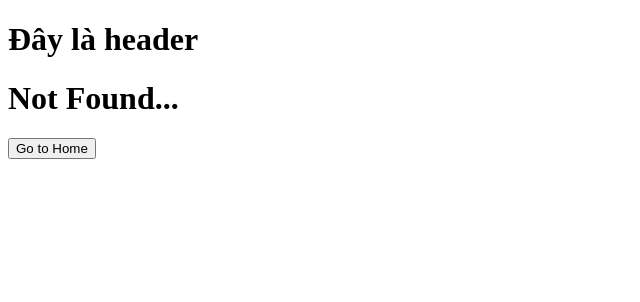
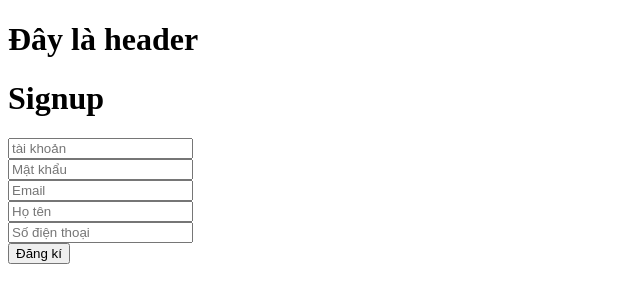
Before and after one commit to dannhu283/capstone-movie, a React (Create React App) app: page /Sign-up in a window 1280 px wide. Before the commit this address had no page. Shown: the top 302 px of the page, without its empty margins (0-640 px from the left). Built offline with nearby package versions, Linux system fonts and the light colour scheme.

Commit message:
add folder and regex form

```diff
--- a/package.json
+++ b/package.json
@@ -3,14 +3,17 @@
   "version": "0.1.0",
   "private": true,
   "dependencies": {
+    "@mui/material": "^5.14.9",
     "@reduxjs/toolkit": "^1.9.5",
     "@tanstack/react-query": "^4.35.0",
     "@testing-library/jest-dom": "^5.17.0",
     "@testing-library/react": "^13.4.0",
     "@testing-library/user-event": "^13.5.0",
     "axios": "^1.5.0",
+    "dayjs": "^1.11.9",
     "react": "^18.2.0",
     "react-dom": "^18.2.0",
+    "react-hook-form": "^7.46.1",
     "react-router-dom": "^6.15.0",
     "react-scripts": "5.0.1",
     "web-vitals": "^2.1.4"
--- a/src/App.js
+++ b/src/App.js
@@ -4,6 +4,8 @@ import Home from "./modules/Home";
 import Details from "./modules/Details";
 import NotFound from "./Components/NotFound/NotFound";
 import MainLayout from "./layouts/MainLayout/MainLayout";
+import Singin from "./modules/Auth/pages/Signin/Singin";
+import Signup from "./modules/Auth/pages/Signup/Signup";
 
 function App() {
   return (
@@ -11,10 +13,12 @@ function App() {
       <Routes>
         <Route path="/" element={<MainLayout />}>
           <Route index element={<Home />} />
+
           <Route path="movies/:movieId" element={<Details />} />
-
-          <Route path="*" element={<NotFound />} />
+          <Route path="sign-in" element={<Singin />} />
+          <Route path="Sign-up" element={<Signup />} />
         </Route>
+        <Route path="*" element={<NotFound />} />
       </Routes>
     </BrowserRouter>
   );
--- a/src/layouts/MainLayout/MainLayout.jsx
+++ b/src/layouts/MainLayout/MainLayout.jsx
@@ -1,15 +1,15 @@
 import React from "react";
 
-import { Outlet } from "react-router-dom";
+import { Outlet, Link } from "react-router-dom";
 
 import Header from "../../Components/Header";
 
 export default function MainLayout() {
   return (
-    <div>
+    <>
       <Header />
 
       <Outlet />
-    </div>
+    </>
   );
 }
--- /dev/null
+++ b/src/modules/Auth/pages/Signin/Singin.jsx
@@ -0,0 +1,5 @@
+import React from "react";
+
+export default function Singin() {
+  return <div>Singin</div>;
+}
--- /dev/null
+++ b/src/modules/Auth/pages/Signin/index.js
@@ -0,0 +1 @@
+export { default } from "./Singin";
--- /dev/null
+++ b/src/modules/Auth/pages/Signup/Signup.jsx
@@ -0,0 +1,75 @@
+import React from "react";
+import { useForm } from "react-hook-form";
+
+export default function Sinup() {
+  const {
+    register,
+    handleSubmit,
+    formState: { errors },
+  } = useForm({
+    defaultValues: {
+      taiKhoan: "",
+      matKhau: "",
+      email: "",
+      hoTen: "",
+      soDt: "",
+    },
+  });
+
+  const onSubmit = (values) => {
+    console.log(values);
+
+    //gọi API đăng kí
+  };
+
+  const onError = (errors) => {
+    console.log(errors);
+  };
+
+  return (
+    <div>
+      <h1>Signup</h1>
+      <form onSubmit={handleSubmit(onSubmit, onError)}>
+        <div>
+          <input
+            placeholder="tài khoản"
+            {...register("taiKhoan", {
+              required: {
+                value: true,
+                message: "Tài Khoản không được để trống",
+              },
+            })}
+          />
+          {errors.taiKhoan && <p>{errors.taiKhoan.message}</p>}
+        </div>
+        <div>
+          <input
+            placeholder="Mật khẩu"
+            {...register("matKhau", {
+              pattern: {
+                value: /^(?=.*[A-Z])(?=.*[a-z])(?=.*\d)[A-Za-z\d]{8}$/,
+                message:
+                  "Mật khẩu ít nhất có 8 kí tự ,1 kí tự hoa,1 kí tự thường và 1 số ",
+              },
+              required: {
+                value: true,
+                message: "Mật khẩu không được để trống",
+              },
+            })}
+          />
+          {errors.matKhau && <p>{errors.matKhau.message}</p>}
+        </div>
+        <div>
+          <input placeholder="Email" {...register("email")} />
+        </div>
+        <div>
+          <input placeholder="Họ tên" {...register("hoTen")} />
+        </div>
+        <div>
+          <input placeholder="Số điện thoại" {...register("soDt")} />
+        </div>
+        <button type="submit">Đăng kí</button>
+      </form>
+    </div>
+  );
+}
--- /dev/null
+++ b/src/modules/Auth/pages/Signup/index.js
@@ -0,0 +1 @@
+export { default } from "./Signup";
--- a/src/modules/Details/Details.jsx
+++ b/src/modules/Details/Details.jsx
@@ -1,12 +1,14 @@
 import React from "react";
+import { useParams } from "react-router-dom";
 import MovieProfile from "./MovieProfile";
 import ShowTime from "./ShowTime";
 
 export default function Details() {
+  const { movieId } = useParams();
   return (
     <div>
-      <MovieProfile />
-      <ShowTime />
+      <MovieProfile movieId={movieId} />
+      <ShowTime movieId={movieId} />
     </div>
   );
 }
--- a/src/modules/Home/Showing/Showing.jsx
+++ b/src/modules/Home/Showing/Showing.jsx
@@ -1,5 +1,30 @@
 import React from "react";
+import { useQuery } from "@tanstack/react-query";
+import { useNavigate } from "react-router-dom";
+import { getMovies } from "../../../APIs/movieAPI";
 
 export default function Showing() {
-  return <div>Showing</div>;
+  const { data = [], isLoading } = useQuery({
+    queryKey: ["movies"],
+    queryFn: getMovies,
+  });
+
+  const navigate = useNavigate();
+
+  return (
+    <div>
+      <ul>
+        {data.map((movie) => {
+          return (
+            <li key={movie.tenPhim}>
+              <span>{movie.tenPhim}</span>
+              <button onClick={() => navigate(`/movies/${movie.maPhim}`)}>
+                Mua vé
+              </button>
+            </li>
+          );
+        })}
+      </ul>
+    </div>
+  );
 }
```
Also changed, not shown: src/APIs/cinemaAPI.js (added, +14 -0 lines), src/modules/Details/ShowTime/ShowTime.jsx (+67 -3 lines), 1 other file (tests, documents, lock files or other folders).
